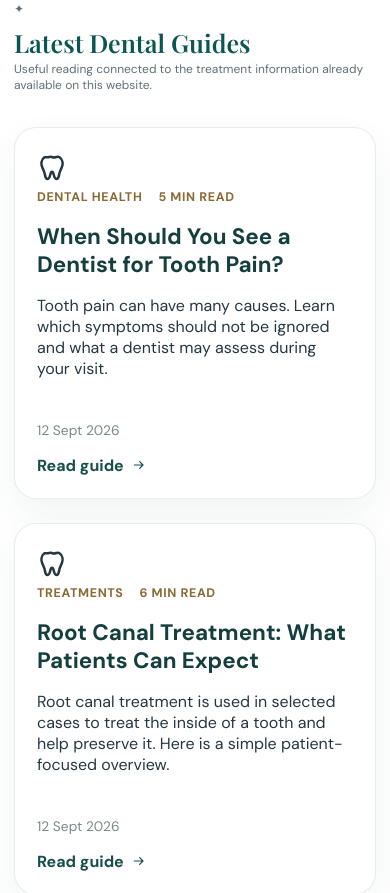
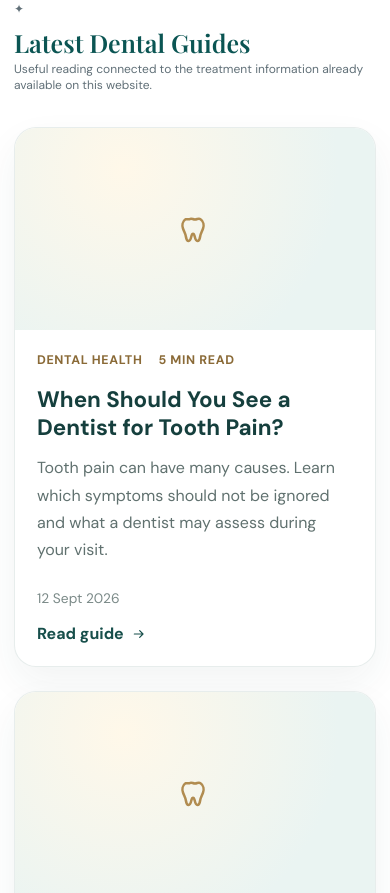
Before and after one commit to Mr-Nani-dm/Tanvi-Dental-Care, a Next.js app: page /blog in a window 390 px wide. Shown: the part 860-1753 px from the top of the page. Built offline with nearby package versions, Linux system fonts and the light colour scheme; no server answers.

Commit message:
Polish managed blog cards and article media

```diff
--- a/src/app/blog.css
+++ b/src/app/blog.css
@@ -28,7 +28,6 @@
 }
 
 .blog-hero-copy,
-.blog-post-hero > .container > p,
 .blog-post-hero-inner > p {
   max-width: 760px;
   margin: 0;
@@ -48,27 +47,14 @@
   color: #2c5653;
 }
 
-.blog-hero-note strong {
-  display: block;
-  margin-bottom: 6px;
-  color: #153f3d;
-}
-
-.blog-hero-note p {
-  margin: 0;
-  line-height: 1.65;
-}
+.blog-hero-note strong { display: block; margin-bottom: 6px; color: #153f3d; }
+.blog-hero-note p { margin: 0; line-height: 1.65; }
 
 .blog-index-section,
 .blog-article-section,
-.related-blog-section {
-  padding: 74px 0;
-}
+.related-blog-section { padding: 74px 0; }
 
-.blog-index-heading {
-  max-width: 720px;
-  margin-inline: auto;
-}
+.blog-index-heading { max-width: 720px; margin-inline: auto; }
 
 .blog-grid {
   display: grid;
@@ -81,7 +67,7 @@
   display: flex;
   min-height: 100%;
   flex-direction: column;
-  padding: 28px;
+  overflow: hidden;
   border: 1px solid rgba(19, 80, 75, 0.1);
   border-radius: 22px;
   background: #fff;
@@ -93,6 +79,37 @@
   transform: translateY(-4px);
   border-color: rgba(184, 139, 70, 0.32);
   box-shadow: 0 20px 46px rgba(39, 72, 68, 0.1);
+}
+
+.blog-card-image {
+  display: block;
+  width: 100%;
+  aspect-ratio: 16 / 9;
+  overflow: hidden;
+  background: #edf5f3;
+}
+
+.blog-card-image img {
+  width: 100%;
+  height: 100%;
+  object-fit: cover;
+  transition: transform 220ms ease;
+}
+
+.blog-card:hover .blog-card-image img { transform: scale(1.025); }
+
+.blog-card-image-placeholder {
+  display: grid;
+  place-items: center;
+  color: #b18c50;
+  background: radial-gradient(circle at 30% 20%, #fff8e9, #eaf4f2 72%);
+}
+
+.blog-card-content {
+  display: flex;
+  flex: 1;
+  flex-direction: column;
+  padding: 26px 28px 28px;
 }
 
 .blog-card-meta,
@@ -107,22 +124,9 @@
   text-transform: uppercase;
 }
 
-.blog-card h2 {
-  margin: 18px 0 12px;
-  font-size: 1.4rem;
-  line-height: 1.25;
-}
-
-.blog-card h2 a {
-  color: #153f3d;
-  text-decoration: none;
-}
-
-.blog-card > p {
-  margin: 0;
-  color: #60716f;
-  line-height: 1.7;
-}
+.blog-card h2 { margin: 18px 0 12px; font-size: 1.4rem; line-height: 1.25; }
+.blog-card h2 a { color: #153f3d; text-decoration: none; }
+.blog-card-content > p { margin: 0; color: #60716f; line-height: 1.7; }
 
 .blog-card-footer {
   display: flex;
@@ -133,23 +137,19 @@
   padding-top: 26px;
 }
 
-.blog-card time {
-  color: #7b8a88;
-  font-size: 0.86rem;
-}
+.blog-card time { color: #7b8a88; font-size: 0.86rem; }
 
 .blog-read-link {
   display: inline-flex;
   gap: 7px;
   align-items: center;
+  margin-top: auto;
   color: #174f4b;
   font-weight: 700;
   text-decoration: none;
 }
 
-.blog-topic-strip {
-  padding: 0 0 74px;
-}
+.blog-topic-strip { padding: 0 0 74px; }
 
 .blog-topic-inner {
   display: flex;
@@ -162,20 +162,9 @@
   color: #fff;
 }
 
-.blog-topic-inner h2 {
-  margin: 8px 0;
-  color: #fff;
-}
-
-.blog-topic-inner p:not(.eyebrow) {
-  max-width: 720px;
-  margin: 0;
-  color: rgba(255, 255, 255, 0.78);
-}
-
-.blog-topic-inner .eyebrow {
-  color: #e3bd78;
-}
+.blog-topic-inner h2 { margin: 8px 0; color: #fff; }
+.blog-topic-inner p:not(.eyebrow) { max-width: 720px; margin: 0; color: rgba(255, 255, 255, 0.78); }
+.blog-topic-inner .eyebrow { color: #e3bd78; }
 
 .breadcrumbs {
   display: flex;
@@ -186,18 +175,9 @@
   font-size: 0.9rem;
 }
 
-.breadcrumbs a {
-  color: #245b57;
-  text-decoration: none;
-}
-
-.blog-post-hero-inner {
-  max-width: 940px;
-}
-
-.blog-post-hero h1 {
-  max-width: 900px;
-}
+.breadcrumbs a { color: #245b57; text-decoration: none; }
+.blog-post-hero-inner { max-width: 940px; }
+.blog-post-hero h1 { max-width: 900px; }
 
 .blog-byline {
   display: flex;
@@ -208,6 +188,26 @@
   font-size: 0.9rem;
 }
 
+.blog-featured-image {
+  margin: 38px 0 0;
+}
+
+.blog-featured-image img {
+  display: block;
+  width: 100%;
+  max-height: 560px;
+  object-fit: cover;
+  border-radius: 22px;
+  box-shadow: 0 18px 50px rgba(30, 72, 68, 0.12);
+}
+
+.blog-featured-image figcaption,
+.blog-inline-image figcaption {
+  margin-top: 8px;
+  color: #7a8b88;
+  font-size: 0.82rem;
+}
+
 .blog-article-layout {
   display: grid;
   grid-template-columns: minmax(0, 1fr) 320px;
@@ -215,40 +215,18 @@
   align-items: start;
 }
 
-.blog-article {
-  max-width: 780px;
-}
-
-.blog-article > section {
-  margin: 0 0 42px;
-}
-
-.blog-article h2 {
-  margin: 0 0 14px;
-  color: #173f3d;
-  font-size: clamp(1.65rem, 3vw, 2.15rem);
-  line-height: 1.2;
-}
-
-.blog-article p,
-.blog-article li {
-  color: #4e625f;
-  font-size: 1.03rem;
-  line-height: 1.82;
-}
-
-.blog-article p {
-  margin: 0 0 16px;
-}
-
-.blog-article ul {
-  margin: 12px 0 0;
-  padding-left: 1.25rem;
-}
-
-.blog-article li + li {
-  margin-top: 8px;
-}
+.blog-article { max-width: 780px; }
+.blog-body h2 { margin: 42px 0 14px; color: #173f3d; font-size: clamp(1.65rem, 3vw, 2.15rem); line-height: 1.2; }
+.blog-body h3 { margin: 30px 0 12px; color: #1d504c; font-size: 1.3rem; line-height: 1.3; }
+.blog-body p,
+.blog-body li { color: #4e625f; font-size: 1.03rem; line-height: 1.82; }
+.blog-body p { margin: 0 0 16px; }
+.blog-body ul { margin: 12px 0 22px; padding-left: 1.25rem; }
+.blog-body li + li { margin-top: 8px; }
+.blog-body a { color: #0e655e; font-weight: 700; text-underline-offset: 3px; }
+.blog-body blockquote { margin: 26px 0; padding: 18px 20px; border-left: 3px solid #b88b46; border-radius: 0 14px 14px 0; background: #fffaf1; color: #465d5a; line-height: 1.7; }
+.blog-inline-image { margin: 32px 0; }
+.blog-inline-image img { display: block; width: 100%; max-height: 520px; object-fit: cover; border-radius: 18px; }
 
 .blog-medical-note {
   display: flex;
@@ -260,11 +238,7 @@
   background: #fffaf1;
 }
 
-.blog-medical-note p {
-  margin: 0;
-  font-size: 0.95rem;
-  line-height: 1.65;
-}
+.blog-medical-note p { margin: 0; color: #4e625f; font-size: 0.95rem; line-height: 1.65; }
 
 .blog-treatment-link {
   display: grid;
@@ -278,20 +252,9 @@
   background: #f8fbfa;
 }
 
-.blog-treatment-link h2 {
-  margin: 7px 0 8px;
-  font-size: 1.45rem;
-}
-
-.blog-treatment-link p:last-child {
-  margin-bottom: 0;
-  font-size: 0.95rem;
-}
-
-.blog-sidebar {
-  position: sticky;
-  top: 110px;
-}
+.blog-treatment-link h2 { margin: 7px 0 8px; font-size: 1.45rem; }
+.blog-treatment-link p:last-child { margin-bottom: 0; font-size: 0.95rem; }
+.blog-sidebar { position: sticky; top: 110px; }
 
 .blog-sidebar-card {
   padding: 28px;
@@ -301,104 +264,43 @@
   box-shadow: 0 20px 46px rgba(20, 61, 58, 0.16);
 }
 
-.blog-sidebar-card h2 {
-  margin: 8px 0 10px;
-  color: #fff;
-  font-size: 1.55rem;
-}
+.blog-sidebar-card h2 { margin: 8px 0 10px; color: #fff; font-size: 1.55rem; }
+.blog-sidebar-card p:not(.eyebrow) { color: rgba(255, 255, 255, 0.78); line-height: 1.65; }
+.blog-sidebar-card .eyebrow { color: #e3bd78; }
+.blog-sidebar-card .btn { width: 100%; justify-content: center; margin-top: 10px; }
+.blog-sidebar-card .btn-secondary { border-color: rgba(255, 255, 255, 0.55); color: #fff; background: transparent; }
 
-.blog-sidebar-card p:not(.eyebrow) {
-  color: rgba(255, 255, 255, 0.78);
-  line-height: 1.65;
-}
-
-.blog-sidebar-card .eyebrow {
-  color: #e3bd78;
-}
-
-.blog-sidebar-card .btn {
-  width: 100%;
-  justify-content: center;
-  margin-top: 10px;
-}
-
-.blog-sidebar-card .btn-secondary {
-  border-color: rgba(255, 255, 255, 0.55);
-  color: #fff;
-  background: transparent;
-}
-
-.related-blog-section {
-  background: #f8fbfa;
-}
-
-.blog-grid-related {
-  grid-template-columns: repeat(2, minmax(0, 1fr));
-  max-width: 980px;
-  margin-inline: auto;
-}
+.related-blog-section { background: #f8fbfa; }
+.treatment-guides { border-top: 1px solid rgba(19, 80, 75, 0.07); border-bottom: 1px solid rgba(19, 80, 75, 0.07); }
+.blog-grid-related { grid-template-columns: repeat(2, minmax(0, 1fr)); max-width: 980px; margin-inline: auto; }
+.treatment-guides .blog-grid-related { grid-template-columns: repeat(3, minmax(0, 1fr)); max-width: none; }
 
 @media (max-width: 980px) {
   .blog-hero-inner,
-  .blog-article-layout {
-    grid-template-columns: 1fr;
-  }
-
-  .blog-grid {
-    grid-template-columns: repeat(2, minmax(0, 1fr));
-  }
-
-  .blog-sidebar {
-    position: static;
-  }
-
-  .blog-sidebar-card {
-    max-width: 620px;
-  }
+  .blog-article-layout { grid-template-columns: 1fr; }
+  .blog-grid { grid-template-columns: repeat(2, minmax(0, 1fr)); }
+  .treatment-guides .blog-grid-related { grid-template-columns: repeat(2, minmax(0, 1fr)); }
+  .blog-sidebar { position: static; }
+  .blog-sidebar-card { max-width: 620px; }
 }
 
 @media (max-width: 680px) {
   .blog-hero-inner,
-  .blog-post-hero-inner {
-    padding-top: 50px;
-    padding-bottom: 50px;
-  }
-
+  .blog-post-hero-inner { padding-top: 50px; padding-bottom: 50px; }
   .blog-index-section,
   .blog-article-section,
-  .related-blog-section {
-    padding: 54px 0;
-  }
-
+  .related-blog-section { padding: 54px 0; }
   .blog-grid,
-  .blog-grid-related {
-    grid-template-columns: 1fr;
-  }
-
-  .blog-card,
-  .blog-sidebar-card {
-    padding: 22px;
-  }
-
+  .blog-grid-related,
+  .treatment-guides .blog-grid-related { grid-template-columns: 1fr; }
+  .blog-card-content,
+  .blog-sidebar-card { padding: 22px; }
   .blog-card-footer,
   .blog-topic-inner,
-  .blog-treatment-link {
-    align-items: flex-start;
-    flex-direction: column;
-  }
-
-  .blog-topic-inner {
-    display: flex;
-    padding: 26px;
-  }
-
-  .blog-treatment-link {
-    display: flex;
-  }
-
+  .blog-treatment-link { align-items: flex-start; flex-direction: column; }
+  .blog-topic-inner { display: flex; padding: 26px; }
+  .blog-treatment-link { display: flex; }
   .blog-treatment-link .btn,
-  .blog-topic-inner .btn {
-    width: 100%;
-    justify-content: center;
-  }
+  .blog-topic-inner .btn { width: 100%; justify-content: center; }
+  .blog-featured-image { margin-top: 28px; }
 }
```
